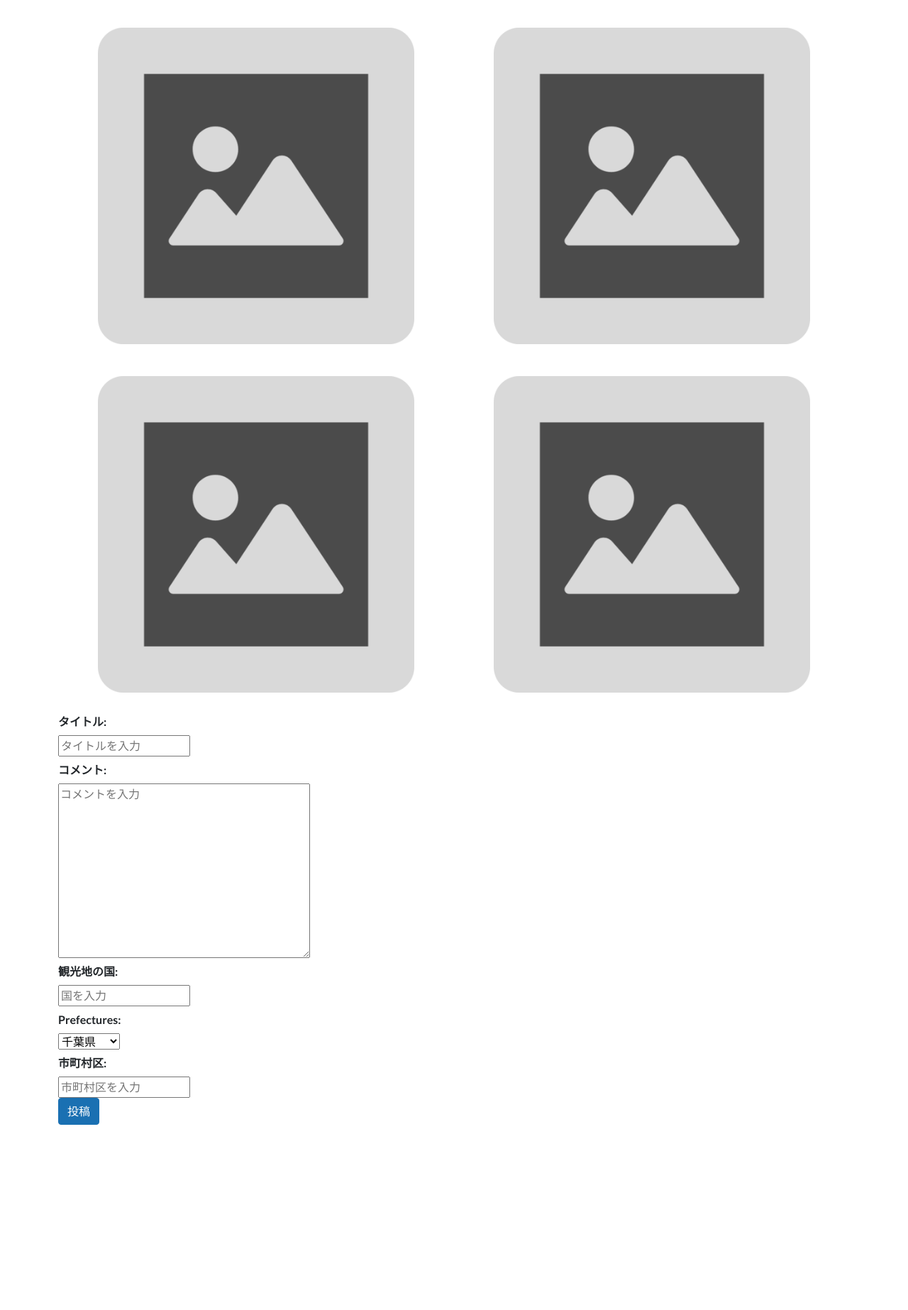
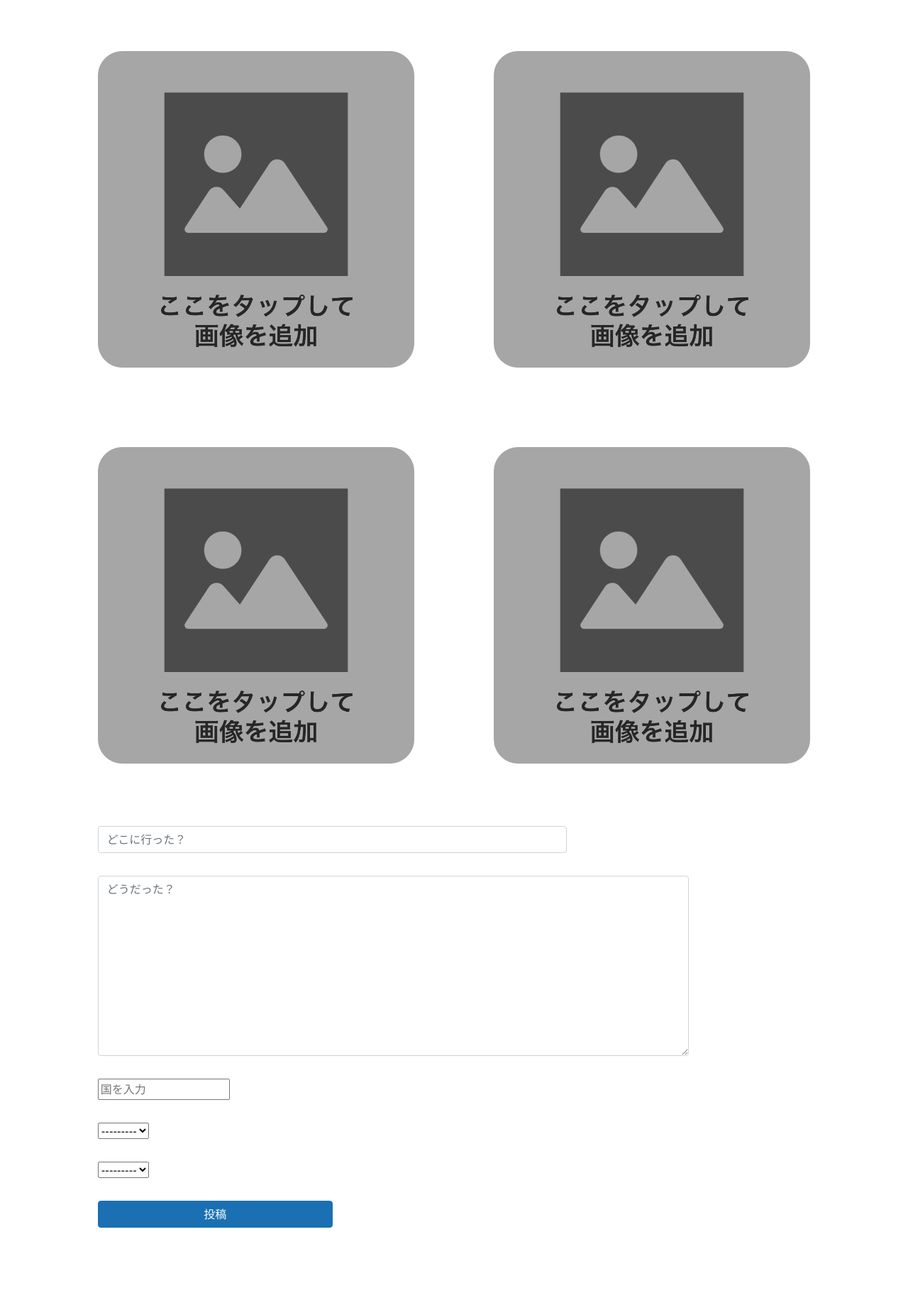
Before and after one commit to baba-jun/travelog, a Django app: page /create_post/ in a window 1280 px wide. Shown: the part 66-1912 px from the top of the page at 71% size. Before the commit the page ends 1651 px from the top, so only its background shows below. Run offline with Django 4.2, Linux system fonts and the light colour scheme; the visitor is signed in with stand-in values (Sample User, id 1); data that the repository does not hold is empty; parts of the project's set-up code (start-up, migrations or seed data) failed here and were passed over; some libraries are stand-ins or nearby versions.

Commit message:
FE#create-city＆prefecture-dropdown BE#city&add-prefecture-table

```diff
--- a/travelog/static/css/post_form.css
+++ b/travelog/static/css/post_form.css
@@ -6,7 +6,7 @@
 
 #img_post1, #img_post2, #img_post3, #img_post4{
     width: 40%;
-    margin: 2% 5%;
+    margin: 5%;
     aspect-ratio: 1/1;
     background-size: contain;
     background-position: center;
@@ -34,3 +34,7 @@
 #img_post1 input, #img_post2 input, #img_post3 input, #img_post4 input{
     display: none;
 }
+
+.posttextform{
+    padding: 0 5%;
+}
--- a/travelog/static/script/post-form.js
+++ b/travelog/static/script/post-form.js
@@ -1,3 +1,8 @@
+//画像アップロードのフォーム部品
+
+const after_bg_color = 'rgb(49 49 49)';
+const after_bg_radius = '10px'
+
 $(document).on('change', '#id_post_image1', function(){
         if (!this.files.length) {
             console.log("false")
@@ -9,6 +14,8 @@ $(document).on('change', '#id_post_image1', function(){
         $('#img_post1').css('background-image', 'none');
         fr.onload = function() {
             $('#img_post1').css('background-image', 'url(' + fr.result + ')');
+            $('#img_post1').css('background-color', after_bg_color);
+            $('#img_post1').css('border-radius', after_bg_radius);
         }
         fr.readAsDataURL(file);
         $("#img_post1 img").css('opacity', 0);
@@ -25,6 +32,8 @@ $(document).on('change', '#id_post_image2', function(){
     $('#img_post2').css('background-image', 'none');
     fr.onload = function() {
         $('#img_post2').css('background-image', 'url(' + fr.result + ')');
+        $('#img_post2').css('background-color', after_bg_color);
+        $('#img_post2').css('border-radius', after_bg_radius);
     }
     fr.readAsDataURL(file);
     $("#img_post2 img").css('opacity', 0);
@@ -41,6 +50,8 @@ $(document).on('change', '#id_post_image3', function(){
     $('#img_post3').css('background-image', 'none');
     fr.onload = function() {
         $('#img_post3').css('background-image', 'url(' + fr.result + ')');
+        $('#img_post3').css('background-color', after_bg_color);
+        $('#img_post3').css('border-radius', after_bg_radius);
     }
     fr.readAsDataURL(file);
     $("#img_post3 img").css('opacity', 0);
@@ -57,7 +68,34 @@ $(document).on('change', '#id_post_image4', function(){
     $('#img_post4').css('background-image', 'none');
     fr.onload = function() {
         $('#img_post4').css('background-image', 'url(' + fr.result + ')');
+        $('#img_post4').css('background-color', after_bg_color);
+        $('#img_post4').css('border-radius', after_bg_radius);
     }
     fr.readAsDataURL(file);
     $("#img_post4 img").css('opacity', 0);
 });
+
+// 地区町村メニューの設定
+// main.js
+$(function() {
+    $('#id_prefectures').on('change', function() {
+      var PrefectureDropdownValue = $(this).val();
+
+      $.ajax({
+        url: '/get_city_dropdown/',
+        data: {
+          'id_prefectures_value': PrefectureDropdownValue
+        },
+        dataType: 'json',
+        success: function(data) {
+          var CityDropdownChoices = data.city_dropdown_choices;
+          var CityDropdown = $('#id_city');
+
+          CityDropdown.empty();
+          $.each(CityDropdownChoices, function(index, value) {
+            CityDropdown.append($('<option>').text(value.city_name));
+          });
+        }
+      });
+    });
+  });
--- a/travelog_app/admin.py
+++ b/travelog_app/admin.py
@@ -1,5 +1,7 @@
 from django.contrib import admin
 
-from .models import diary
+from .models import diary, prefectures, cities
 
 admin.site.register(diary)
+admin.site.register(prefectures)
+admin.site.register(cities)
--- a/travelog_app/forms.py
+++ b/travelog_app/forms.py
@@ -1,22 +1,23 @@
 from django import forms
-from .models import diary
+from .models import diary, prefectures, cities
+
+class CustomPrefecturesModelChoiceField(forms.ModelChoiceField):
+    def label_from_instance(self, obj):
+         return obj.prefecture_name
+
+class CustomCitiesModelChoiceField(forms.ModelChoiceField):
+    def label_from_instance(self, obj):
+         return obj.city_name
 
 class DiaryCreateForm(forms.ModelForm):
-    prefectures = forms.ChoiceField(
-    choices = (
-    ('千葉県','千葉県'),
-    ('東京都','東京都'),
-    ('神奈川県','神奈川県'),
-    ),
-    required=True,
-    widget=forms.widgets.Select
-    )
+    prefectures = CustomPrefecturesModelChoiceField(queryset=prefectures.objects.all())
+    city = CustomCitiesModelChoiceField(queryset=cities.objects.all())
     class Meta:
         model = diary
         fields = ('title', 'comment', 'country', 'prefectures','city','post_image1','post_image2','post_image3','post_image4')
         widgets = {
-            'title' : forms.TextInput(attrs={'placeholder': 'タイトルを入力'}),
-            'comment' : forms.Textarea(attrs={'placeholder': 'コメントを入力'}),
+            'title' : forms.TextInput(attrs={'placeholder': 'どこに行った？','class': 'form-control'}),
+            'comment' : forms.Textarea(attrs={'placeholder': 'どうだった？','class': 'form-control'}),
             'country' : forms.TextInput(attrs={'placeholder': '国を入力'}),
-            'city': forms.TextInput(attrs={'placeholder': '市町村区を入力'}),
+            'city': forms.TextInput(attrs={'placeholder': '市町村区を入力','class': 'form-control'}),
         }
--- a/travelog_app/models.py
+++ b/travelog_app/models.py
@@ -1,13 +1,35 @@
 from django.db import models
 from accounts.models import CustomUser
+
+
+class prefectures(models.Model):
+    prefecture_id = models.CharField(verbose_name='都道府県コード', null=False, blank=False, max_length=2, primary_key=True)
+    prefecture_name = models.CharField(verbose_name='都道府県名', null=False, blank=False, max_length=4)
+
+    class Meta:
+        verbose_name_plural = 'prefectures'
+
+    def __str__(self):
+        return self.prefecture_id
+
+class cities(models.Model):
+    city_id = models.CharField(verbose_name='市区町村コード', null=False, blank=False, max_length=5, primary_key=True)
+    city_name = models.CharField(verbose_name='市区町村名', null=False, blank=False, max_length=10)
+    prefecture_id = models.ForeignKey(prefectures, verbose_name='都道府県コード', on_delete=models.PROTECT)
+
+    class Meta:
+        verbose_name_plural = 'cities'
+
+    def __str__(self):
+        return self.city_id
 
 class diary(models.Model):
     user_id = models.ForeignKey(CustomUser, verbose_name='User_ID', on_delete=models.PROTECT)
     title = models.CharField(verbose_name='タイトル', null=False, blank=False, max_length=50)
     comment = models.TextField(verbose_name='コメント', null=False, blank=False, max_length=200)
     country = models.CharField(verbose_name='観光地の国', null=True, blank=False, max_length=30)
-    prefectures = models.CharField(verbose_name='都道府県', null=True, blank=False, max_length=30)
-    city = models.CharField(verbose_name='市町村区', null=True, blank=False, max_length=30)
+    prefectures = models.ForeignKey(prefectures, verbose_name='都道府県', null=True, on_delete=models.PROTECT)
+    city = models.ForeignKey(cities, verbose_name='市町村区', null=True, on_delete=models.PROTECT)
     likes = models.PositiveIntegerField(verbose_name='likes', null=False, blank=False, default=0)
     favorites = models.PositiveIntegerField(verbose_name='favorites', null=False, blank=False, default=0)
     post_image1 = models.ImageField(verbose_name='投稿画像', blank=True, null=True)
--- a/travelog_app/templates/diary_create.html
+++ b/travelog_app/templates/diary_create.html
@@ -10,7 +10,7 @@
 </head>
 
 <div class="container my-div-style mt-3">
-    <div class="row postform">
+    <div class="row postimgform">
         <form method="POST" enctype='multipart/form-data'>{% csrf_token %}
             <div class="form-img-wrapper">
                 <label id="img_post1">
@@ -29,38 +29,32 @@
                     {{form.post_image4}}
                 </label>
             </div>
-
-            <label for="{{field.title_for_label}}" class="col-4 col-form-label">
-                <strong>{{form.title.label_tag}}</strong>
-            </label>
-            <div class="col-8">
+    </div>
+    <div class="row posttextform">
+            <div class="col-8 my-3">
                 {{form.title}}
             </div>
-            <label for="{{field.title_for_label}}" class="col-4 col-form-label">
-                <strong>{{form.comment.label_tag}}</strong>
-            </label>
-            <div class="col-8">
+
+            <div class="col-10 my-3">
                 {{form.comment}}
             </div>
-            <label for="{{field.title_for_label}}" class="col-4 col-form-label">
-                <strong>{{form.country.label_tag}}</strong>
-            </label>
-            <div class="col-8">
+
+            <div class="col-8 my-3">
                 {{form.country}}
             </div>
-            <label for="{{field.title_for_label}}" class="col-4 col-form-label">
-                <strong>{{form.prefectures.label_tag}}</strong>
-            </label>
-            <div class="col-8">
+
+            <div class="col-8 my-3">
                 {{form.prefectures}}
             </div>
-            <label for="{{field.title_for_label}}" class="col-4 col-form-label">
-                <strong>{{form.city.label_tag}}</strong>
-            </label>
-            <div class="col-8">
+
+            <div class="col-8 my-3">
                 {{form.city}}
             </div>
-            <button class="btn btn-primary" type="submit">投稿</button>
+
+            <div class="col-8 my-3">
+            <button class="btn btn-primary w-50" type="submit">投稿</button>
+            </div>
+
         </form>
     </div>
 <div>
--- a/travelog_app/urls.py
+++ b/travelog_app/urls.py
@@ -7,4 +7,6 @@ app_name = 'travelog_app'
 urlpatterns = [
     path('', views.IndexView.as_view(), name="index"),
     path('create_post/', views.CreatePostView.as_view(), name="create_post"),
+    path('csv_upload/', views.upload_csv_data, name='csv_upload'),
+    path('get_city_dropdown/', views.get_city_dropdown, name='get_city_dropdown'),
 ]
--- a/travelog_app/views.py
+++ b/travelog_app/views.py
@@ -4,9 +4,12 @@ from django.shortcuts import render
 from django.views import generic
 from .forms import DiaryCreateForm
 from django.contrib.auth.mixins import LoginRequiredMixin
-from .models import diary
+from .models import diary, prefectures, cities
 from django.urls import reverse_lazy
 from django.contrib import messages
+import csv
+from io import TextIOWrapper, StringIO
+from django.http import JsonResponse
 
 
 class IndexView(generic.TemplateView):
@@ -28,3 +31,37 @@ class CreatePostView(LoginRequiredMixin, generic.CreateView):
     def form_invalid(self, form: BaseModelForm) -> HttpResponse:
         messages.success(self.request, '投稿失敗')
         return super().form_invalid(form)
+
+def upload_csv_data(request):
+    if 'csv_prefecture' in request.FILES:
+        form_data = TextIOWrapper(request.FILES['csv_prefecture'].file, encoding='utf-8')
+        csv_file = csv.reader(form_data)
+        prefecture = prefectures()
+        for line in csv_file:
+            prefecture.prefecture_id = line[0]
+            prefecture.prefecture_name=line[1]
+            prefecture.save()
+
+    elif 'csv_city' in request.FILES:
+        form_data = TextIOWrapper(request.FILES['csv_city'].file, encoding='utf-8')
+        csv_file = csv.reader(form_data)
+        city = cities()
+        prefecture = prefectures()
+        for line in csv_file:
+            city.city_id = line[0]
+            city.city_name = line[1]
+            city.prefecture_id = prefectures.objects.get(prefecture_id = line[2])
+            city.save()
+
+
+    return render(request, 'csv_upload.html')
+
+def get_city_dropdown(request):
+    prefectures_dropdown_value = request.GET.get('id_prefectures_value')
+
+    city_dropdown_choices = cities.objects.filter(prefecture_id = prefectures_dropdown_value).values("city_name")
+
+    city_dropdown_choices_list = list(city_dropdown_choices)
+    print(city_dropdown_choices_list)
+
+    return JsonResponse({'city_dropdown_choices': city_dropdown_choices_list})
```
Also changed, not shown: travelog_app/templates/csv_upload.html (added, +20 -0 lines), travelog/static/assets/img/img_icon.png, travelog_app/migrations/0004_prefectures_cities.py (added), travelog_app/migrations/0005_remove_prefectures_id_and_more.py (added), travelog_app/migrations/0006_remove_cities_id_alter_cities_city_id.py (added), travelog_app/migrations/0007_alter_cities_prefecture_id_alter_diary_prefectures.py (added).
